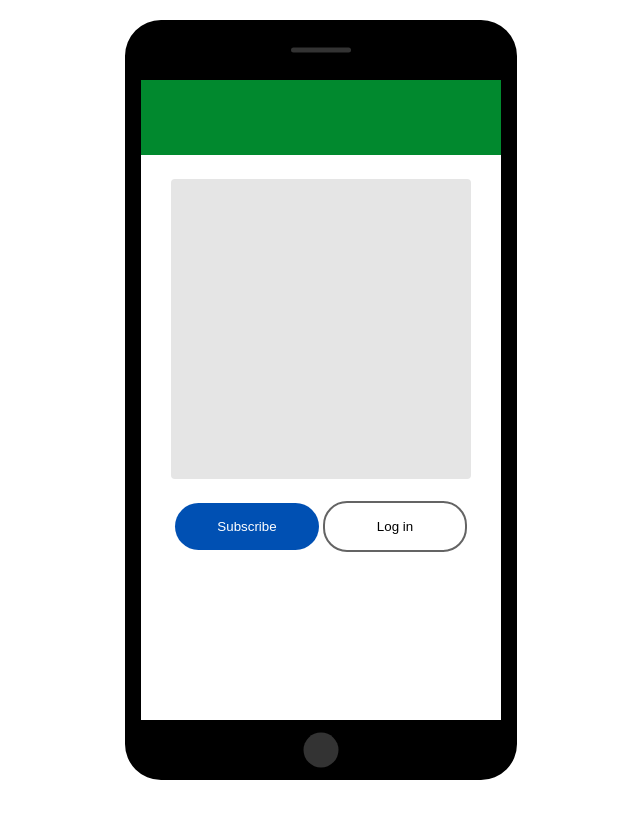
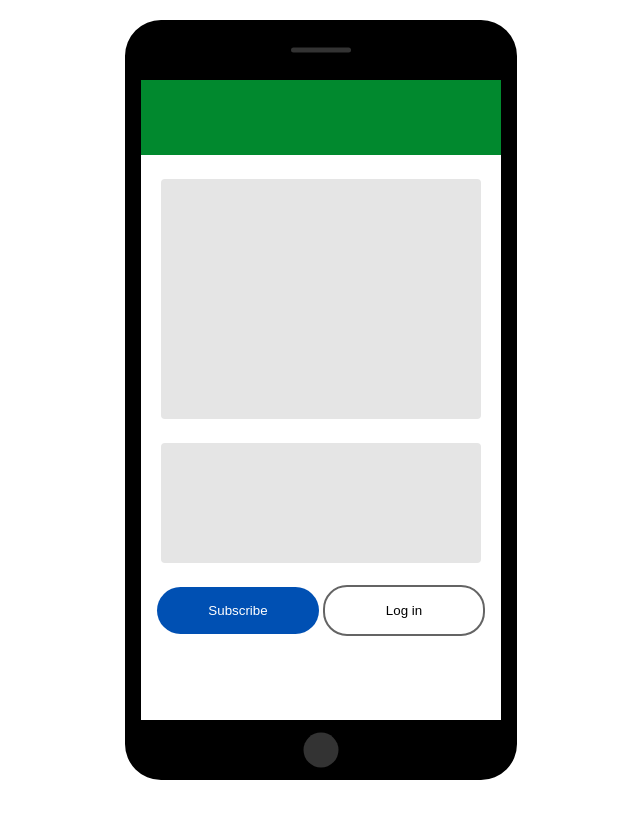
Before and after one commit to iklo23/Figma-Tokens-Test, a website: page index.html in a window 1280 px wide. Shown: the whole page, without its empty margins (319-959 px from the left). Drawn offline with Linux system fonts and the light colour scheme.

Commit message:
changes to index.html

```diff
--- a/index.html
+++ b/index.html
@@ -7,7 +7,6 @@
 </head>
 <meta name="viewport" content="width=device-width, initial-scale=1">
 <style>
-
   body {
     background-color: white;
     text-align: center;
@@ -66,6 +65,7 @@
 
   .wrapper {
     text-align: center;
+    width: 360px;
     display: block;
     /* position: absolute; */
 
@@ -76,7 +76,7 @@
     border: none;
     border-radius: var(--border-radius-large);
     height: auto;
-    width: 40%;
+    width: 45%;
     padding: 16px;
     margin-top: var(--spacing-large);
     color: var(--theme-button-primary-default-text-color);
@@ -91,7 +91,7 @@
     border-color: var(--theme-button-secondary-default-background-outline);
     border-radius: var(--border-radius-large);
     height: auto;
-    width: 40%;
+    width: 45%;
     padding: 16px;
     margin-top: var(--spacing-medium);
     color: var(--theme-button-secondary-default-text-color);
@@ -99,12 +99,21 @@
 
   }
 
-  .image {
+  .image1 {
     background-color: var(--theme-surface-secondary);
-    height: 300px;
-    width: 300px;
+    height: 240px;
+    width: 320px;
     border-radius: var(--border-radius-small);
     margin: 0 auto;
+  }
+
+  .image2 {
+    background-color: var(--theme-surface-secondary);
+    height: 120px;
+    width: 320px;
+    border-radius: var(--border-radius-small);
+    margin: 0 auto;
+    margin-top: var(--spacing-large);
   }
 
   .nav {
@@ -117,8 +126,6 @@
     margin: 0 auto;
     margin-bottom: 24px;
   }
-
-
 </style>
 </head>
 
@@ -127,7 +134,8 @@
   <div class="smartphone">
     <div class="content">
       <div class="nav"></div>
-      <div class="image"></div>
+      <div class="image1"></div>
+      <div class="image2"></div>
       <div class="wrapper">
         <button type="button" id="button1">Subscribe</button>
         <button type="button" id="button2">Log in</button>
```
